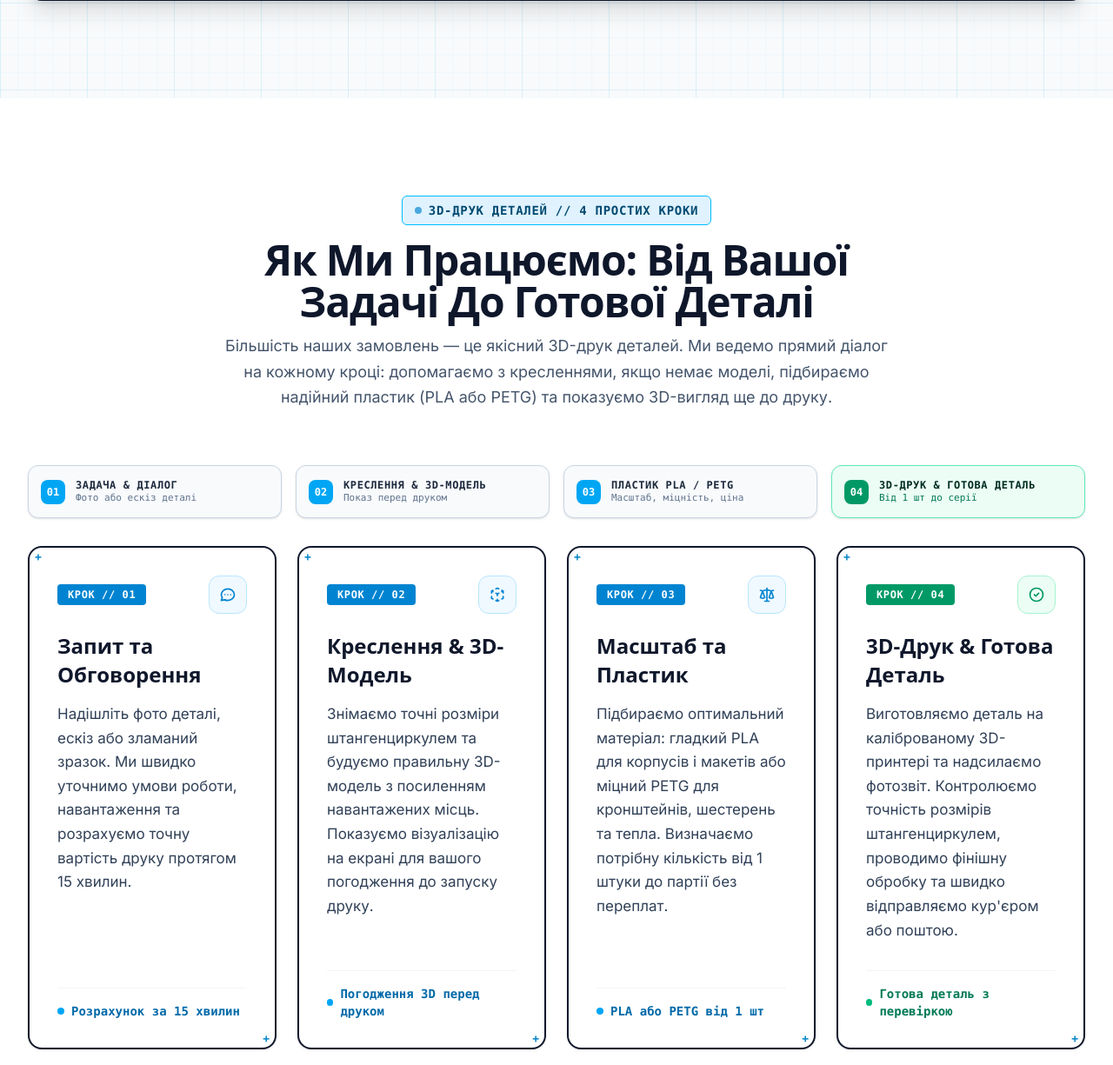
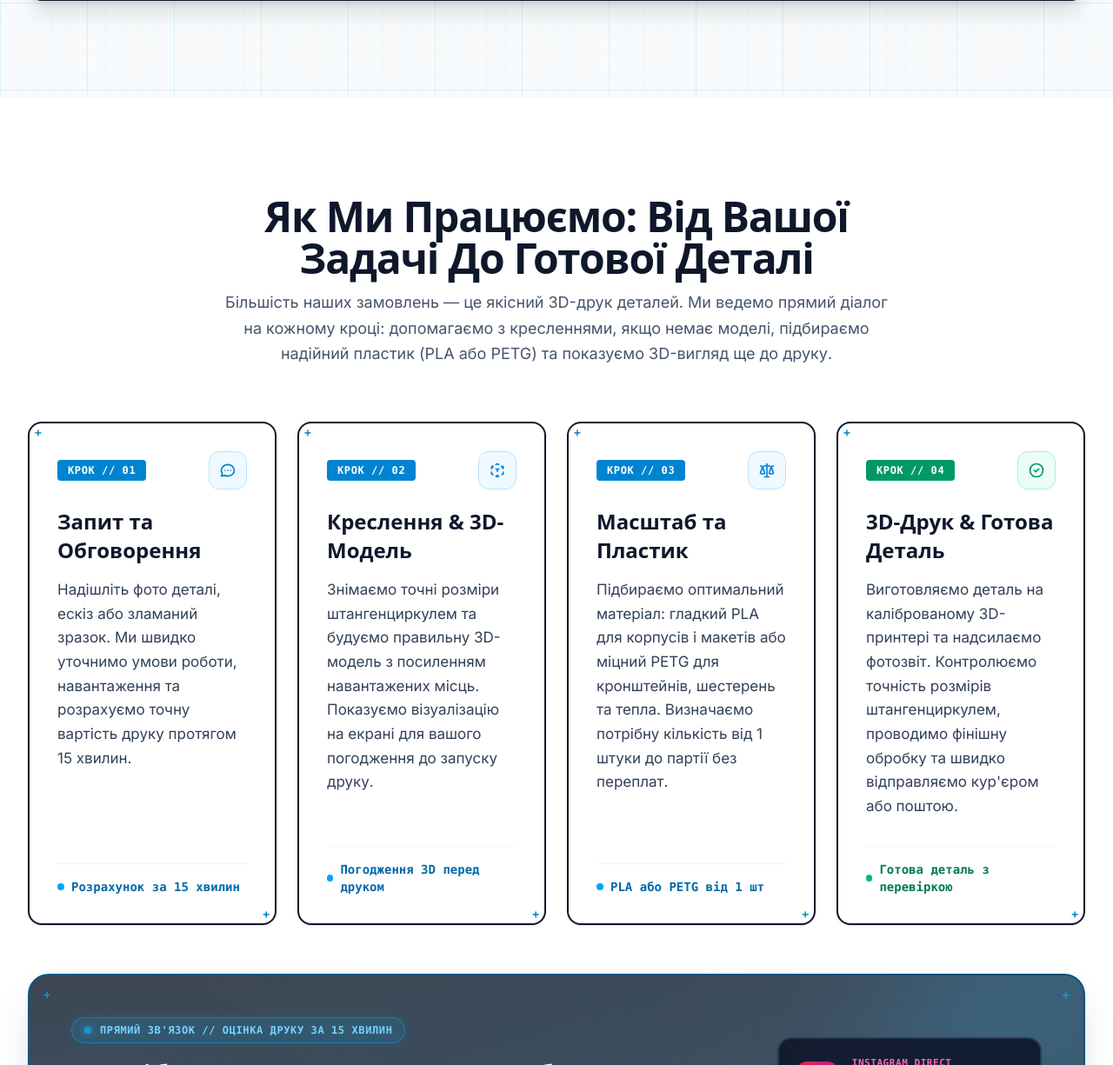
Before and after one commit to Mar1Art1S/modexdesing, a Laravel app: page / in a window 1280 px wide. Shown: the part 5275-6500 px from the top of the page at 87% size. Run offline with Laravel 12, Linux system fonts and the light colour scheme; style sheets or scripts are compiled from the project's sources; some libraries are stand-ins or nearby versions; some web fonts are replaced.

Commit message:
Remove redundant workflow ribbon and step badge in how-we-work section

```diff
--- a/resources/views/welcome.blade.php
+++ b/resources/views/welcome.blade.php
@@ -994,11 +994,6 @@
 
             <!-- SECTION HEADER -->
             <div class="text-center max-w-3xl mx-auto mb-12 sm:mb-16" data-aos="fade-up" data-aos-duration="600">
-                <div class="inline-flex items-center gap-2 px-3.5 py-1.5 rounded-md bg-sky-100 border border-sky-400 text-sky-900 text-xs sm:text-sm font-mono font-bold uppercase tracking-wider mb-4">
-                    <span class="w-2 h-2 rounded-full bg-sky-600 animate-pulse"></span>
-                    <span x-show="lang === 'ua'">3D-ДРУК ДЕТАЛЕЙ // 4 ПРОСТИХ КРОКИ</span>
-                    <span x-show="lang === 'en'">PARTS 3D PRINTING // 4 SIMPLE STEPS</span>
-                </div>
                 <h2 class="font-heading text-3xl sm:text-4xl lg:text-5xl font-black text-slate-900 tracking-tight">
                     <span x-show="lang === 'ua'">Як Ми Працюємо: Від Вашої Задачі До Готової Деталі</span>
                     <span x-show="lang === 'en'">How We Work: From Your Request to 3D Printed Parts</span>
@@ -1007,46 +1002,6 @@
                     <span x-show="lang === 'ua'">Більшість наших замовлень — це якісний 3D-друк деталей. Ми ведемо прямий діалог на кожному кроці: допомагаємо з кресленнями, якщо немає моделі, підбираємо надійний пластик (PLA або PETG) та показуємо 3D-вигляд ще до друку.</span>
                     <span x-show="lang === 'en'">Most of our work is dedicated to precision 3D printing of parts. We stay in direct touch at every step: we help create drawings if you don't have a file, pick the right plastic (PLA or PETG), and confirm the 3D model with you before printing.</span>
                 </p>
-            </div>
-
-            <!-- 4-STEP CONNECTED PIPELINE RIBBON (DESKTOP PROGRESSION) -->
-            <div class="hidden lg:grid grid-cols-4 gap-4 mb-8 text-xs font-mono font-bold" data-aos="fade-up" data-aos-delay="100">
-                <div class="flex items-center gap-3 p-3.5 rounded-xl bg-slate-50 border border-slate-300 text-slate-800 shadow-sm">
-                    <span class="w-7 h-7 rounded-lg bg-sky-500 text-white flex items-center justify-center font-black text-xs shrink-0">01</span>
-                    <div class="truncate">
-                        <div class="uppercase tracking-wider font-bold truncate" x-show="lang === 'ua'">Задача &amp; Діалог</div>
-                        <div class="uppercase tracking-wider font-bold truncate" x-show="lang === 'en'">Request &amp; Dialogue</div>
-                        <div class="text-[11px] text-slate-500 font-normal truncate" x-show="lang === 'ua'">Фото або ескіз деталі</div>
-                        <div class="text-[11px] text-slate-500 font-normal truncate" x-show="lang === 'en'">Photo or part sketch</div>
-                    </div>
-                </div>
-                <div class="flex items-center gap-3 p-3.5 rounded-xl bg-slate-50 border border-slate-300 text-slate-800 shadow-sm">
-                    <span class="w-7 h-7 rounded-lg bg-sky-500 text-white flex items-center justify-center font-black text-xs shrink-0">02</span>
-                    <div class="truncate">
-                        <div class="uppercase tracking-wider font-bold truncate" x-show="lang === 'ua'">Креслення &amp; 3D-Модель</div>
-                        <div class="uppercase tracking-wider font-bold truncate" x-show="lang === 'en'">Drawings &amp; 3D Model</div>
-                        <div class="text-[11px] text-slate-500 font-normal truncate" x-show="lang === 'ua'">Показ перед друком</div>
-                        <div class="text-[11px] text-slate-500 font-normal truncate" x-show="lang === 'en'">3D preview approval</div>
-                    </div>
-                </div>
-                <div class="flex items-center gap-3 p-3.5 rounded-xl bg-slate-50 border border-slate-300 text-slate-800 shadow-sm">
-                    <span class="w-7 h-7 rounded-lg bg-sky-500 text-white flex items-center justify-center font-black text-xs shrink-0">03</span>
-                    <div class="truncate">
-                        <div class="uppercase tracking-wider font-bold truncate" x-show="lang === 'ua'">Пластик PLA / PETG</div>
-                        <div class="uppercase tracking-wider font-bold truncate" x-show="lang === 'en'">PLA / PETG Plastic</div>
-                        <div class="text-[11px] text-slate-500 font-normal truncate" x-show="lang === 'ua'">Масштаб, міцність, ціна</div>
-                        <div class="text-[11px] text-slate-500 font-normal truncate" x-show="lang === 'en'">Scale, infill &amp; budget</div>
-                    </div>
-                </div>
-                <div class="flex items-center gap-3 p-3.5 rounded-xl bg-emerald-50 border border-emerald-300 text-emerald-950 shadow-sm">
-                    <span class="w-7 h-7 rounded-lg bg-emerald-600 text-white flex items-center justify-center font-black text-xs shrink-0">04</span>
-                    <div class="truncate">
-                        <div class="uppercase tracking-wider font-bold truncate" x-show="lang === 'ua'">3D-Друк &amp; Готова Деталь</div>
-                        <div class="uppercase tracking-wider font-bold truncate" x-show="lang === 'en'">Printing &amp; Ready Part</div>
-                        <div class="text-[11px] text-emerald-700 font-normal truncate" x-show="lang === 'ua'">Від 1 шт до серії</div>
-                        <div class="text-[11px] text-emerald-700 font-normal truncate" x-show="lang === 'en'">From 1 pc to batch</div>
-                    </div>
-                </div>
             </div>
 
             <!-- THE 4 GRAND COLLABORATION CARDS -->
```
Also changed, not shown: public/index.html (+1 -46 lines), 3 other files.
